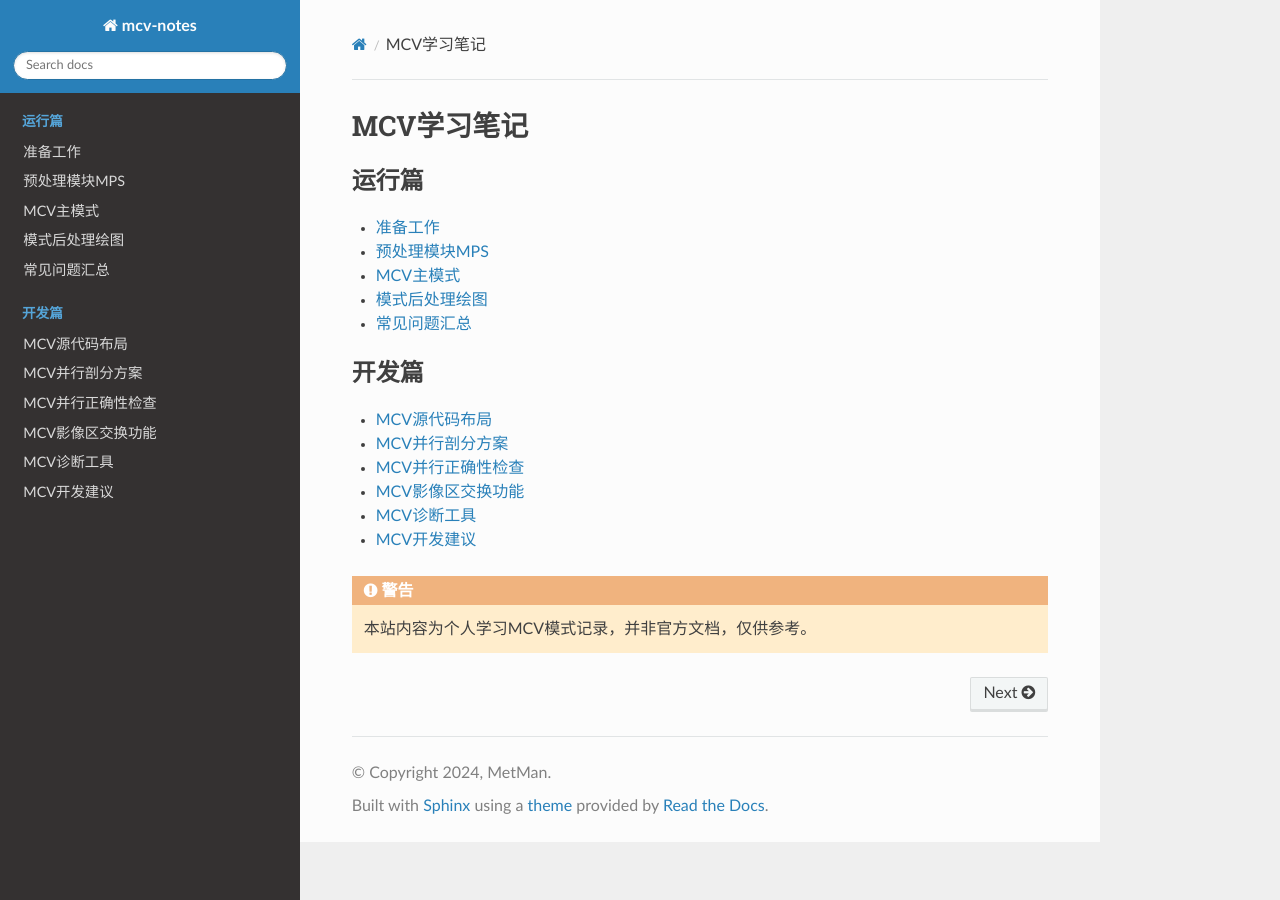
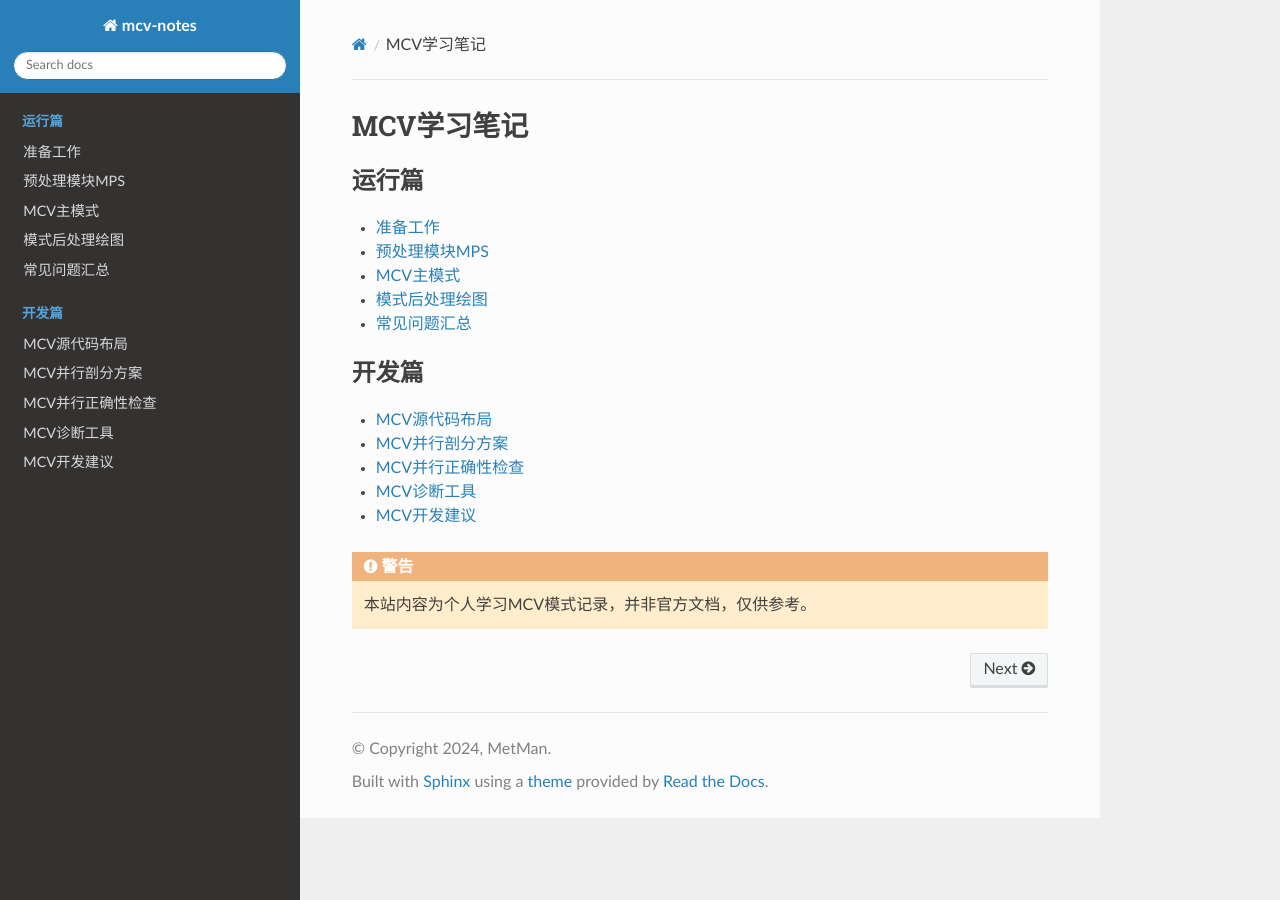
Before and after one commit to qingu/mug, a Sphinx documentation site: the page built from source/index.rst, in a window 1280 px wide. Built offline with Sphinx 7.4.7 and the Read the Docs theme 3.1.0, drawn with Linux system fonts in a browser that asks for light colours; some of the changed lines change nothing that is shown.

Commit message:
delete deprecated halo exchange api spec

````diff
--- a/source/code_section/04_mcv_halo_exchange.md
+++ /dev/null
@@ -1,234 +0,0 @@
-# MCV影像区交换功能
-
-影像区交换功能是MCV并行软件框架核心功能。MCV模式采用空间区域分解的MPI并行实现，带来所谓的影像区（halo）更新需求。为了保证每个进程使用的影像区内数值与邻居进程计算区域一致，必须在计算区域值发生变化后进行影像区更新。
-
-MCV影像区交换功能能够支持全球立方球网格和区域经纬度网格。立方球网格每个面内部的影像区更新与经纬度网格类似，除此之外，立方球网格还需要处理面边界插值和面重叠边一致性需求。
-
-MCV模式并行软件框架开发了以下接口满足不同的影像区交换功能。
-
-| 接口程序                | 用途              |
-|:--------------------|:----------------|
-| bch_scalar          | 单个标量影像区交换       |
-| bch_vector          | 水平向量影像区交换       |
-| bch                 | 动力预报变量影像区交换     |
-| bch_moist           | 示踪物变量影像区交换      |
-| bcorrection         | 动力预报变量面重叠区一致性修正 |
-| bcorrection_moist   | 示踪物面重叠区一致性修正    |
-| exchange_patch_halo | 立方球面边界影像区更新     |
-
-## 接口说明
-
-### bch_scalar
-
-- 功能：单个标量类型变量的影像区交换。对于MCV全球模式，除了常规影像区更新，包括立方球面边界影像区插值更新处理。
-
-- 实现接口
-
-```fortran
-subroutine bch_scalar(qt,gl,jm,coord,qh)
-
-type(gloc),intent(in) :: gl
-type(jame),intent(in) :: jm
-type(cord),intent(in) :: coord
-real,dimension(gp%kms:gp%kme,gp%ims:gp%ime,gp%jms:gp%jme,gp%fms:gp%fme) :: qt
-type(cell),target,optional,intent(in)  :: qh
-```
-
-参数含义：
-
-  - gl: 立方球网格面边界halo点信息
-  - jm: 坐标雅可比和度量项
-  - coord: 计算网格坐标
-  - qt: 标量类型的影像区交换变量
-  - qh: 可选参数，交换变量对应的参考廓线平均态，如果参数存在表示，表示热力学变量在面边界插值前需要先扣除平均态，使用扰动态进行处理
-
-- 示例：
-
-```fortran
-call bch_scalar(qs%pv,gl,jm,coord)
-```
-
-### bch_vector
-
-- 功能：水平矢量类型变量的影像区交换。对于MCV全球模式，除了常规影像区更新，包括立方球面边界影像区插值更新处理。
-
-- 实现接口
-
-```fortran
-subroutine bch_vector(qt,gl,jm,coord,using_buffer)
-
-type(gloc),intent(in) :: gl
-type(jame),intent(in) :: jm
-type(cord),intent(in) :: coord
-type(cell),dimension(2),target,intent(inout)  :: qt
-logical,intent(in), optional :: using_buffer
-```
-
-参数含义：
-
- - gl: 立方球网格面边界halo点信息
-  - jm: 坐标雅可比和度量项
-  - coord: 计算网格坐标
-  - qt: 水平矢量分量影像区交换变量，cell派生类型数据
-  - using_buffer: 可选参数，是否使用内部注册缓冲进行交换。如存在且为`.true.`，表示qt变量没有经过C-Coupler注册，使用内部注册变量bch_buffer进行影像区交换
-
-- 示例：
-
-```fortran
-call bch_vector(qvec(2:3),gl,jm,coord,using_buffer=.true.)
-```
-
-### bch
-
-- 功能：多个变量打包影像区交换。对于MCV全球模式，除了常规影像区更新，包括立方球面边界影像区插值更新处理。
-
-- 实现接口
-
-```fortran
-subroutine bch(qt,gl,jm,coord,nvar,using_buffer,disable_patch_bound,var_type,qh)
-
-integer,intent(in)    :: nvar
-type(gloc),intent(in) :: gl
-type(jame),intent(in) :: jm
-type(cord),intent(in) :: coord
-type(cell),dimension(nvar),target,intent(inout)  :: qt
-logical,intent(in), optional :: using_buffer
-logical,intent(in), optional :: disable_patch_bound
-integer,intent(in), optional :: var_type
-type(cell),dimension(nvar),target,optional,intent(in)  :: qh
-```
-
-参数含义：
-
-  - nvar: 影像区交换变量数目
-  - gl: 立方球网格面边界halo点信息
-  - jm: 坐标雅可比和度量项
-  - coord: 计算网格坐标
-  - qt: 影像区交换变量，cell派生类型数据
-  - using_buffer: 可选参数，是否使用内部注册缓冲进行交换。如存在且为`.true.`，表示qt变量没有经过C-Coupler注册，使用内部注册变量bch_buffer进行影像区交换
-  - disable_patch_bound: 可选参数，如存在且为`.true.`，表示不对立方球面边界进行插值处理
-  - var_type: 可选参数，如果参数存在，当值为1时，表示交换变量中第2和3个变量为矢量分量，其它为标量；当值为2时，表示所有交换变量为标量类型
-  - qh: 可选参数，参考廓线平均态，如果参数存在表示，表示热力学变量在面边界插值前需要先扣除平均态，使用绕动态进行处理
-
-- 示例
-
-```fortran
-call bch(qt,gl,jm,coord,nvar,qh=qh)
-
-call bch(diffq,gl,jm,coord,nvar,using_buffer=.true.,var_type=2)
-```
-
-### bch_moist
-
-- 功能：多示踪物类型变量打包影像区交换。对于MCV全球模式，除了常规影像区更新，包括立方球面边界影像区插值更新处理。
-
-- 实现接口
-
-```fortran
-subroutine bch_moist(qt,q,gl,jm,coord,nvar,ntracer)
-
-integer,intent(in)    :: nvar
-integer,intent(in)    :: ntracer
-type(gloc),intent(in) :: gl
-type(jame),intent(in) :: jm
-type(cord),intent(in) :: coord
-type(cell),dimension(nvar),intent(in)       :: q
-type(cell),dimension(ntracer),intent(inout)  :: qt
-```
-
-参数含义：
-
-  - nvar: 动力预报变量数目
-  - ntracer: 示踪物类型影像区交换变量数目
-  - gl: 立方球网格面边界halo点信息
-  - jm: 坐标雅可比和度量项
-  - coord: 计算网格坐标
-  - qt: 示踪物类型影像区交换变量，cell派生类型数据
-  - q: 动力预报变量，辅助示踪物变量进行影像区交换处理
-
-- 示例
-
-```fortran
-call bch_moist(qmoist,qt,gl,jm,coord,nvar,ntracer)
-```
-
-### bcorrection
-
-- 功能：用于MCV全球立方球网格动力预报变量的面重叠边一致性处理。
-
-- 实现接口
-
-```fortran
-subroutine bcorrection(qvar,coord,nvar)
-
-integer,intent(in)       :: nvar
-type(cord),intent(in)    :: coord
-type(cell),dimension(nvar),intent(inout)    :: qvar
-```
-
-参数含义：
-
-  - nvar: 动力预报变量数目
-  - coord: 计算网格坐标
-  - qvar: 面重叠边一致性处理的预报变量
-
-- 示例
-
-```fortran
-call bcorrection(rqht,coord,nvar)
-```
-
-
-### bcorrectio_moist
-
-- 功能：用于MCV全球立方球网格示踪物类型变量的面重叠边一致性处理。
-
-- 实现接口
-
-```fortran
-subroutine bcorrection_moist(qvar,coord,nvar,min_max_label)
-
-integer,intent(in)       :: nvar
-type(cord),intent(in)    :: coord
-type(cell),dimension(nvar),intent(inout)    :: qvar
-integer,intent(in),optional  :: min_max_label
-```
-
-参数含义：
-
-  - nvar:示踪物变量数目
-  - coord: 计算网格坐标
-  - qvar: 面重叠边一致性处理的示踪物变量
-  - min_max_label: 可选参数，缺省面重叠边一致性处理采用代数平均操作，如参数存在，当值为1时表示采用绝对值最小一致性操作；当值为2时表示采用绝对值最大一致性操作。
-
-- 示例
-
-```fortran
-call bcorrection_moist(qmt,coord,ntracer)
-
-call bcorrection_moist(qmt,coord,ntracer,1)
-```
-
-### exchange_patch_halo
-
-- 功能：立方球面边界角落影像区更新。
-
-- 实现接口
-
-```fortran
-subroutine exchange_patch_halo(qt,nvar)
-
-integer,intent(in)    :: nvar
-type(cell),dimension(nvar),target,intent(inout)  :: qt
-```
-
-参数含义：
-
-  - nvar: 变量数目
-  - qt: 立方球面边界角落影像区更新变量。
-
-- 示例
-
-```fortran
-call exchange_patch_halo(qvarp,nvar)
-```
--- a/source/code_section/index.rst
+++ b/source/code_section/index.rst
@@ -5,6 +5,5 @@
    01_mcv_code
    02_mcv_decomp
    03_mcv_binary_consis_check
-   04_mcv_halo_exchange
    05_mcv_debug_tool
    06_MCV_git
````
